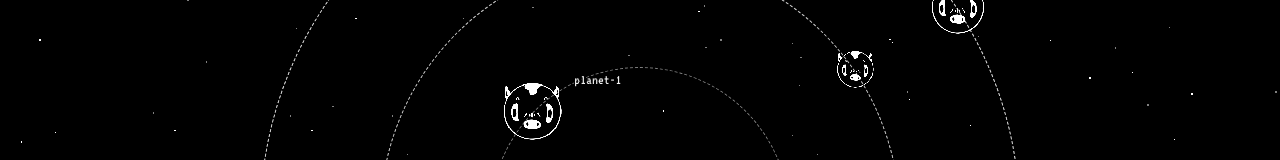
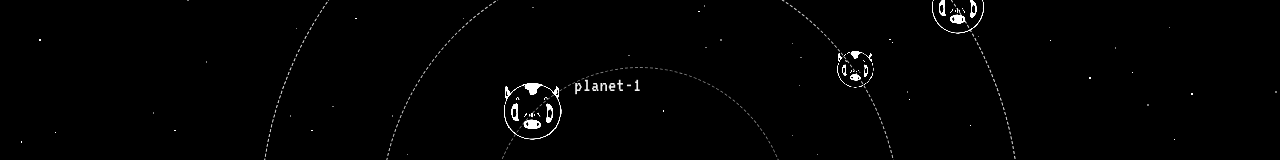
Before and after one commit to hannahsgao/orbit, a React (Vite) app: page / in a window 1280 px wide. Shown: the part 183-343 px from the top of the page. Built offline with nearby package versions, Linux system fonts and the light colour scheme.

Commit message:
bugfix// text size

```diff
--- a/src/components/OrbitSystem.tsx
+++ b/src/components/OrbitSystem.tsx
@@ -892,7 +892,7 @@ export function OrbitSystem({ centerX, centerY }: OrbitSystemProps) {
                     top: transformedPos.y - planet.planetRadius * zoom - 8,
                     color: '#fff',
                     fontFamily: 'VT323, monospace',
-                    fontSize: `${14 * zoom}px`,
+                    fontSize: '20px',
                     letterSpacing: '0.02em',
                     userSelect: 'none',
                     pointerEvents: 'none',
```
